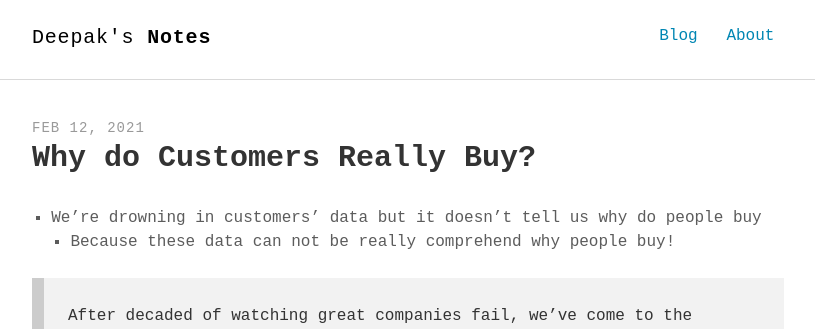
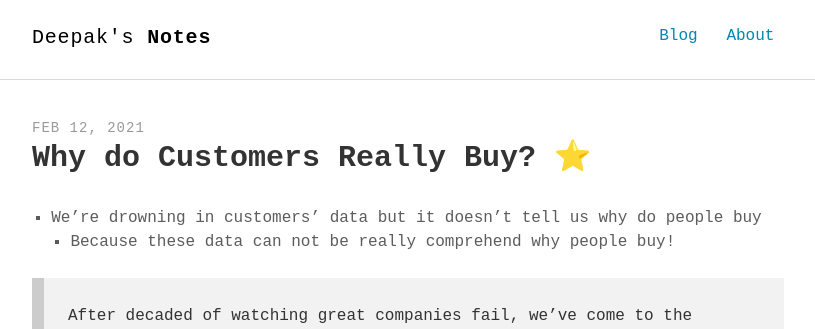
Before and after one commit to deepakness/deepak-notes-jk, a Jekyll site: the page built from _posts/2021-02-12-why-customers-buy.md, in a window 1280 px wide and 900 px high. Shown: the top 329 px of the window, without its empty margins (232-1047 px from the left). Built offline with Jekyll 4.4.1, drawn with Linux system fonts in a browser that asks for light colours; some web fonts are replaced; comment, search, counter and statistics services are not loaded.

Commit message:
new notes

```diff
--- a/_posts/2021-02-12-why-customers-buy.md
+++ b/_posts/2021-02-12-why-customers-buy.md
@@ -1,6 +1,6 @@
 ---
 layout: post
-title: Why do Customers Really Buy?
+title: Why do Customers Really Buy? ⭐
 ---
 
 - We're drowning in customers' data but it doesn't tell us why do people buy
```
